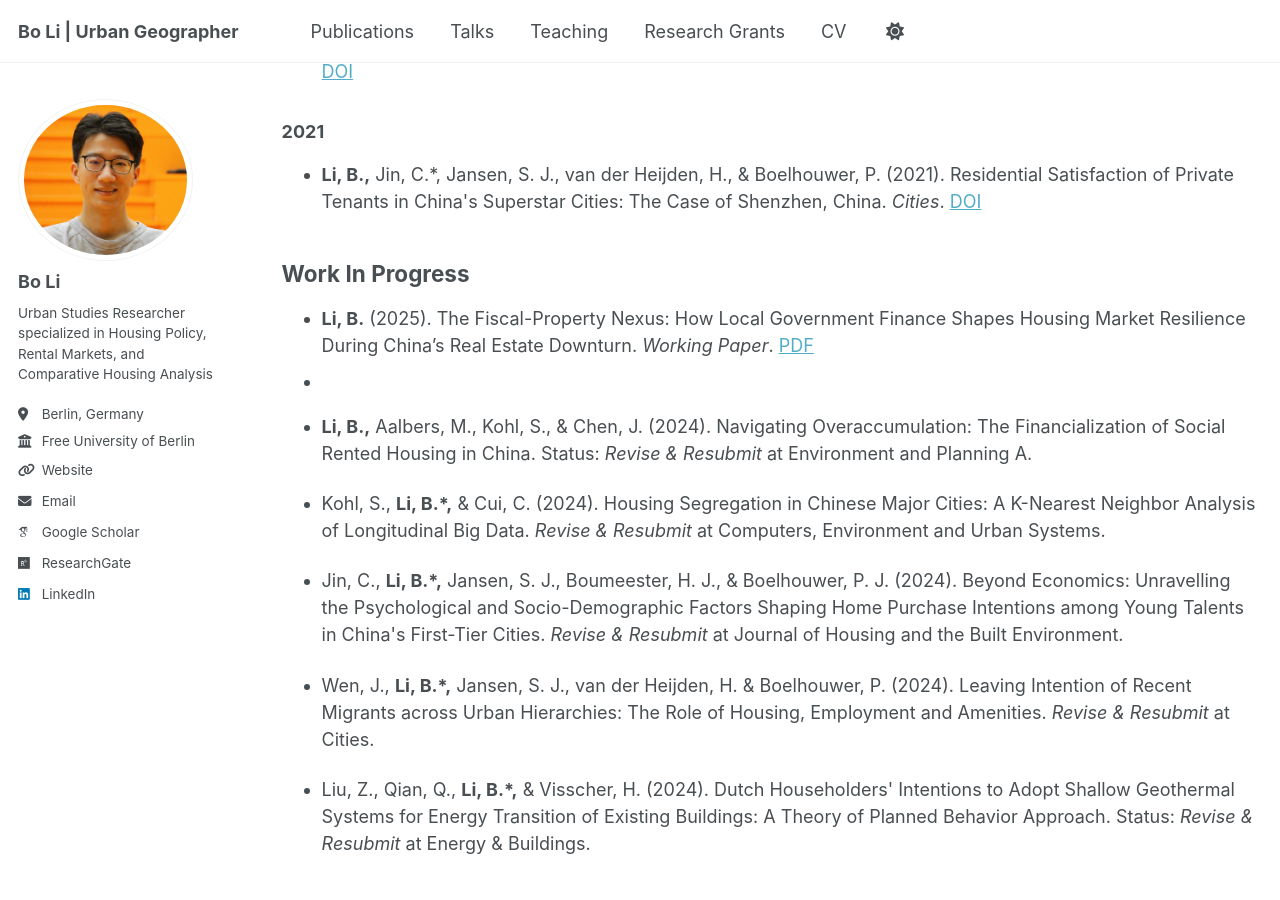
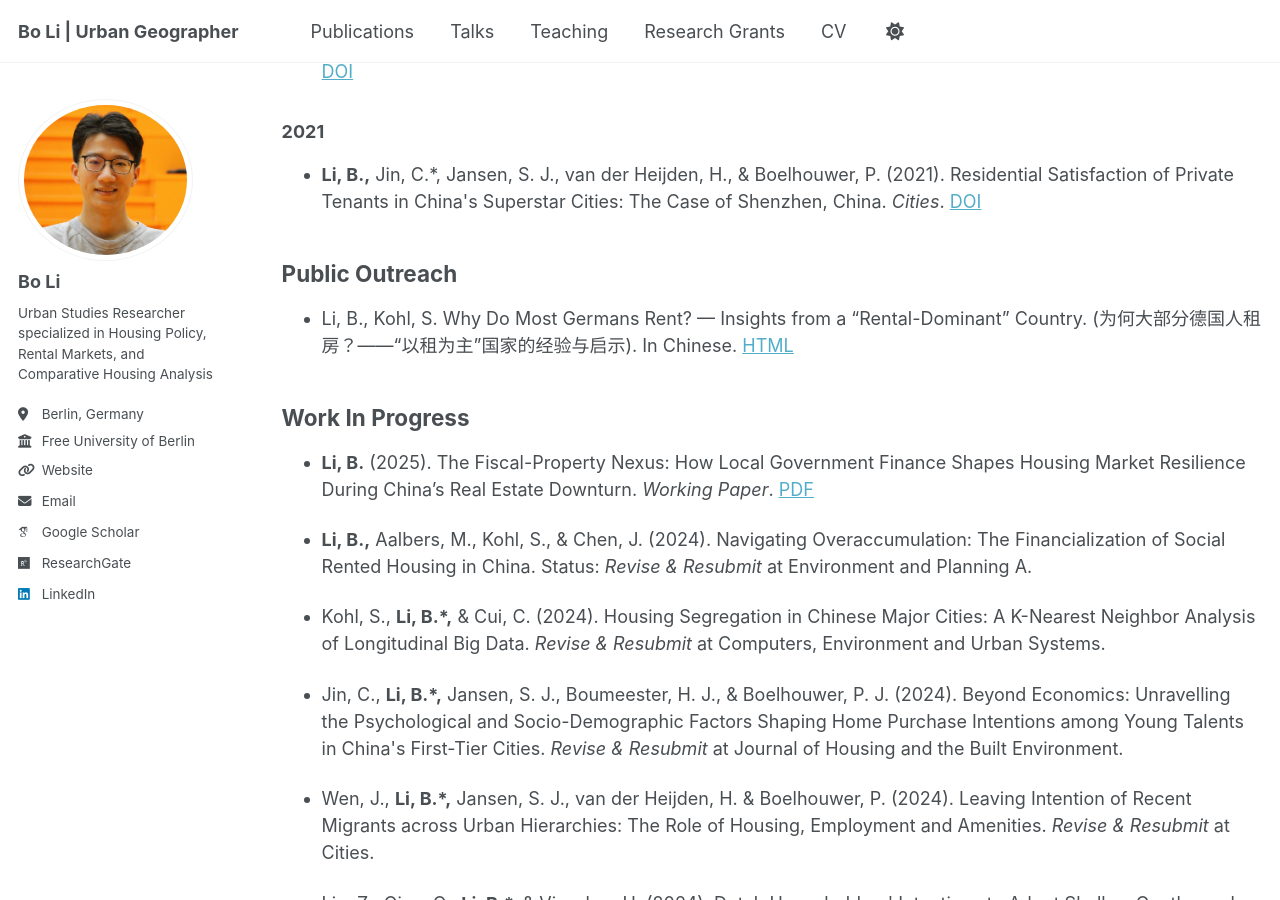
Before and after one commit to housingforall/housingforall.github.io, a Jekyll site: the page built from _pages/publications.md, in a window 1280 px wide and 900 px high, scrolled down 816 px. Built offline with Jekyll 4.4.1, drawn with Linux system fonts in a browser that asks for light colours; some web fonts are replaced.

Commit message:
Update publications.md

```diff
--- a/_pages/publications.md
+++ b/_pages/publications.md
@@ -25,10 +25,14 @@
 ### 2021
 * **Li, B.,** Jin, C.\*, Jansen, S. J., van der Heijden, H., & Boelhouwer, P. (2021). Residential Satisfaction of Private Tenants in China\'s Superstar Cities: The Case of Shenzhen, China. *Cities*. [DOI](https://doi.org/10.1016/j.cities.2021.103355)
 
+## Public Outreach
+
+* Li, B., Kohl, S. Why Do Most Germans Rent? — Insights from a "Rental-Dominant" Country. (为何大部分德国人租房？——“以租为主”国家的经验与启示). In Chinese. [HTML](https://housingforall.github.io/files/公众号文章.html)
+
 ## Work In Progress
 
 * **Li, B.** (2025). The Fiscal-Property Nexus: How Local Government Finance Shapes Housing Market Resilience During China's Real Estate Downturn. *Working Paper*. [PDF](https://housingforall.github.io/files/li-2025-fiscal-property-nexus.pdf)
-*
+
 * **Li, B.,** Aalbers, M., Kohl, S., & Chen, J. (2024). Navigating Overaccumulation: The Financialization of Social Rented Housing in China. Status: *Revise & Resubmit* at Environment and Planning A.
 
 * Kohl, S., **Li, B.\*,** & Cui, C. (2024). Housing Segregation in Chinese Major Cities: A K-Nearest Neighbor Analysis of Longitudinal Big Data. *Revise & Resubmit* at Computers, Environment and Urban Systems.
```
